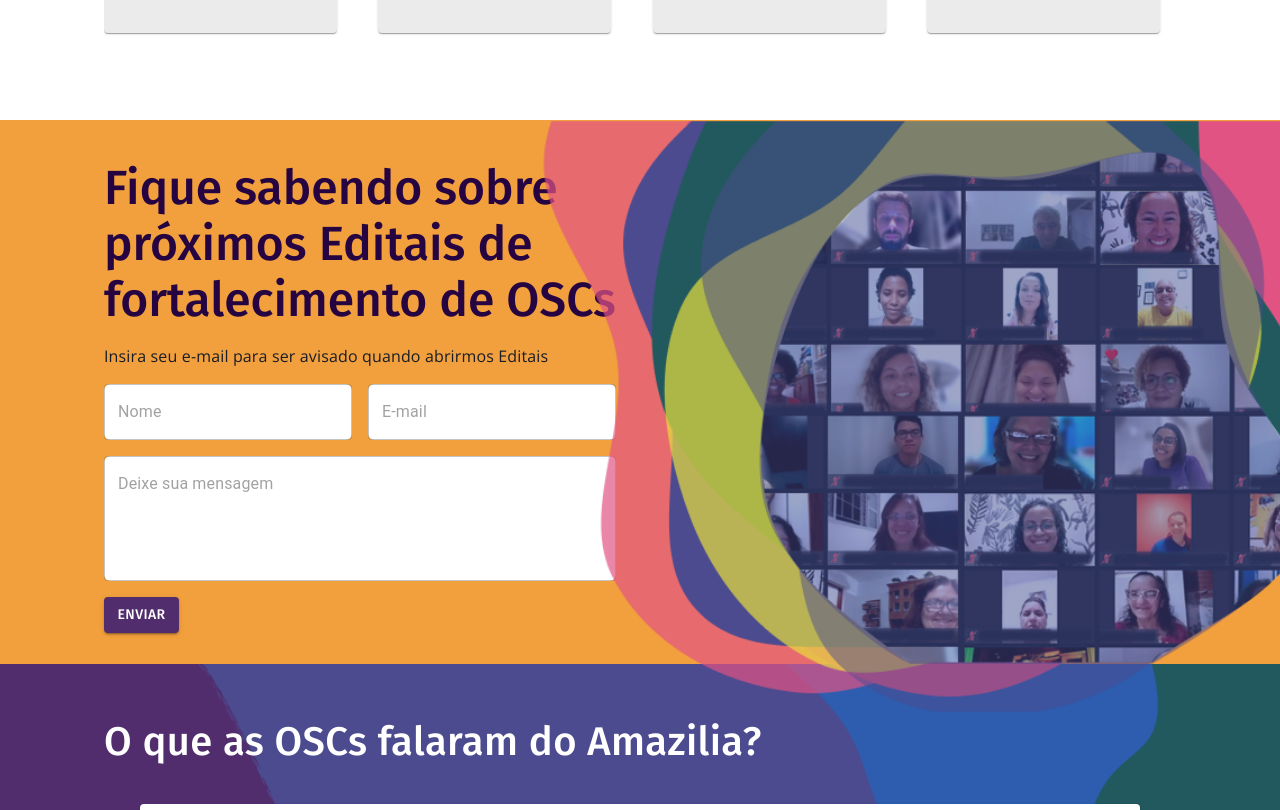
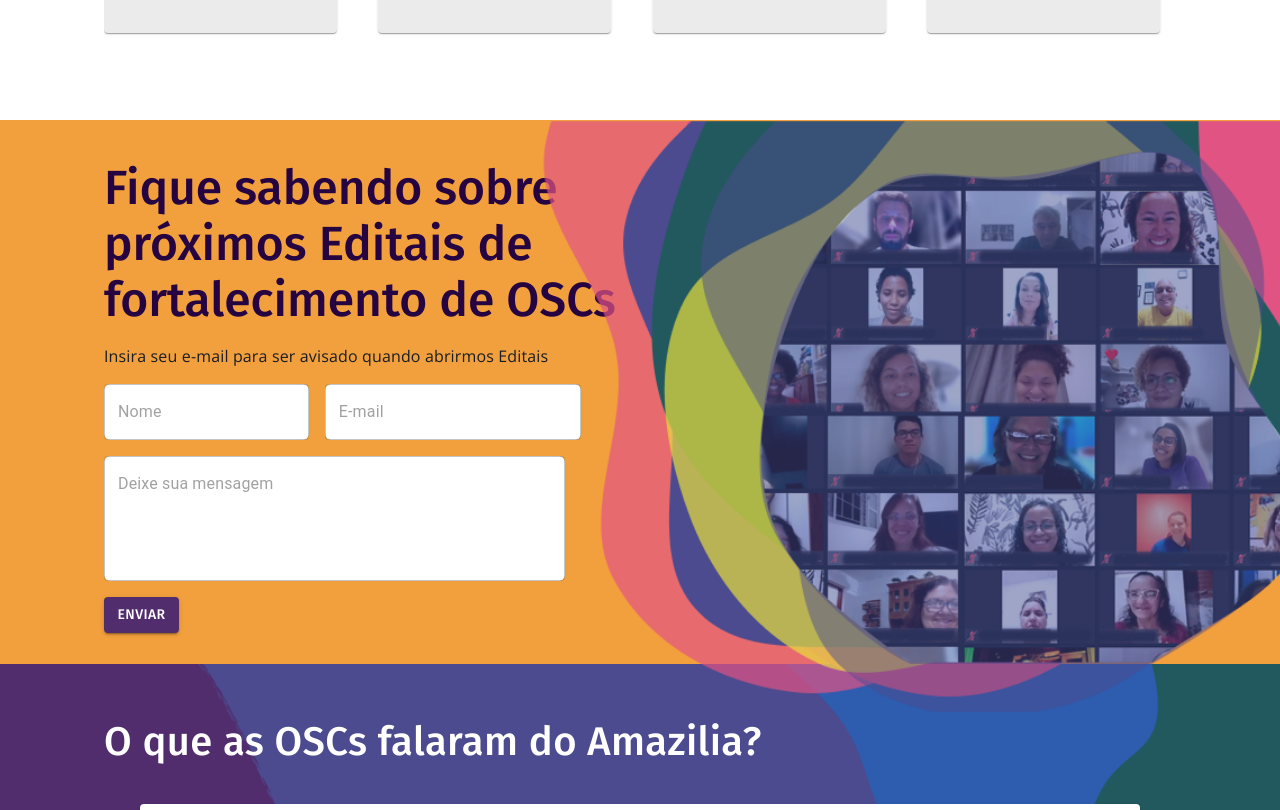
Before and after one commit to institutoamazilia/amazilia, a React (Vite) app: page / in a window 1280 px wide. Shown: the part 1280-2090 px from the top of the page. Built offline with nearby package versions, Linux system fonts and the light colour scheme; no server answers.

Commit message:
integration with SENDINBLUE email manager

```diff
--- a/src/components/footer/Footer.tsx
+++ b/src/components/footer/Footer.tsx
@@ -1,40 +1,127 @@
-import { Box, Divider, IconButton } from '@mui/material'
-import Button from '@mui/material/Button/Button'
-import Checkbox from '@mui/material/Checkbox/Checkbox'
-import FormControl from '@mui/material/FormControl/FormControl'
-import TextField from '@mui/material/TextField/TextField'
-import Typography from '@mui/material/Typography'
-import React from 'react'
-import background from '../../assets/footer-background.png'
-import Logo from '../../assets/logo.png'
+import { Box, Divider, IconButton } from "@mui/material";
+import Button from "@mui/material/Button/Button";
+import Checkbox from "@mui/material/Checkbox/Checkbox";
+import FormControl from "@mui/material/FormControl/FormControl";
+import TextField from "@mui/material/TextField/TextField";
+import Typography from "@mui/material/Typography";
+import React from "react";
+import background from "../../assets/footer-background.png";
+import Logo from "../../assets/logo.png";
 
-const BackgroundFooter= { backgroundImage: 'url('+background+')'}
+const BackgroundFooter = { backgroundImage: "url(" + background + ")" };
 
 export default function Footer() {
+  const [email, setEmail] = React.useState("");
+  const apiKey = process.env.SENDINBLUE_API_KEY;
+
+  const handleSubmit = async (event: { preventDefault: () => void }) => {
+    event.preventDefault();
+
+    try {
+      const response = await fetch("https://api.sendinblue.com/v3/contacts", {
+        method: "POST",
+        headers: {
+          Accept: "application/json",
+          "Content-Type": "application/json",
+          "api-key": apiKey,
+        },
+        body: JSON.stringify({
+          email,
+          listIds: [5], //	newsLetter list
+        }),
+      });
+
+      if (response.ok) {
+        setEmail("");
+      }
+    } catch (error) {
+      console.error(error);
+    }
+  };
 
   return (
-    <Box id="footer" style={BackgroundFooter} sx={{objectFit: "contain"}}>
-      <Box sx={{padding: "6rem", display: "flex", justifyContent: "space-between"}}>
+    <Box id="footer" style={BackgroundFooter} sx={{ objectFit: "contain" }}>
+      <Box paddingLeft={"5%"} pt="2%">
+        <img src={Logo} />
+      </Box>
+      <Box
+        sx={{
+          padding: "6rem",
+          display: "flex",
+          justifyContent: "space-between",
+        }}
+      >
         <Box>
-          <Typography fontFamily="Fira Sans" variant='h5'color="#FBFBFB">Receba nosso Boletim Informativo</Typography>
-          <Typography fontFamily="Open Sans" variant='body1'color="#FBFBFB">E fique por dentro de todas as novidades do Amazilia.</Typography>
-          <FormControl sx={{ display : "flex", flexDirection: "row", gap: "2rem", alignItems: "baseline"}}>
-            <TextField size='small'  sx={{ bgcolor: "white", borderRadius: "8px", width: 400, mt: "1rem"}} placeholder='Seu e-mail'/>
-            <Button sx={{ height:"40px"}} variant='contained'>assinar boletim</Button>
-
+          <Typography fontFamily="Fira Sans" variant="h5" color="#FBFBFB">
+            Receba nosso Boletim Informativo
+          </Typography>
+          <Typography fontFamily="Open Sans" variant="body1" color="#FBFBFB">
+            E fique por dentro de todas as novidades do Amazilia.
+          </Typography>
+          <FormControl
+            component="form"
+            id="sib-form"
+            data-type="boletim"
+            onSubmit={handleSubmit}
+            sx={{
+              display: "flex",
+              flexDirection: "row",
+              gap: "2rem",
+              alignItems: "baseline",
+            }}
+          >
+            <TextField
+              size="small"
+              sx={{
+                bgcolor: "white",
+                borderRadius: "8px",
+                width: 400,
+                mt: "1rem",
+              }}
+              type="email"
+              value={email}
+              onChange={(event) => setEmail(event.target.value)}
+              required
+              placeholder="Seu e-mail"
+            />
+            <Button type="submit" sx={{ height: "40px" }} variant="contained">
+              assinar boletim
+            </Button>
           </FormControl>
-          <Box sx={{ display: "flex", alignItems: "center", color: "white"}}>
-            <Checkbox sx={{color: "white"}}/>
+          <Box sx={{ display: "flex", alignItems: "center", color: "white" }}>
+            <Checkbox sx={{ color: "white" }} />
             <Typography>Concordo com a Política de Privacidade</Typography>
           </Box>
         </Box>
+
         <Box>
-          <Typography fontFamily="Fira Sans" color="white">Contribua com O amazilia</Typography>
-          <Typography fontFamily="Open Sans" color="white">Banco Itaú (341) <br/>Agência: 0151<br/>Conta corrente: 14.773-3<br/>CNPJ: 37.389.697/0001-44<br/>PIX: 37389697000144</Typography>
+          <Typography fontFamily="Fira Sans" color="white">
+            FALE CONOSCO
+          </Typography>
+          <Typography fontFamily="Open Sans" color="white">
+            contato@amazilia.org.br
+          </Typography>
+          <Typography fontFamily="Open Sans" color="white">
+            ouvidoria@amazilia.org.br
+          </Typography>
         </Box>
-        <div></div>
+
+        <Box>
+          <Typography fontFamily="Fira Sans" color="white">
+            Contribua com O amazilia
+          </Typography>
+          <Typography fontFamily="Open Sans" color="white">
+            Banco Itaú (341) <br />
+            Agência: 0151
+            <br />
+            Conta corrente: 14.773-3
+            <br />
+            CNPJ: 37.389.697/0001-44
+            <br />
+            PIX: 37389697000144
+          </Typography>
+        </Box>
       </Box>
-
     </Box>
-  )
+  );
 }
--- a/src/components/nextAnnouncements/NextAnnouncements.tsx
+++ b/src/components/nextAnnouncements/NextAnnouncements.tsx
@@ -1,48 +1,133 @@
-import React from 'react'
-import Box from '@mui/material/Box';
-import Typography from '@mui/material/Typography';
-import image from '../../assets/NextAnnouncements-image.png'
-import FormControl from '@mui/material/FormControl';
-import TextField from '@mui/material/TextField';
-import Button from '@mui/material/Button';
+import React, { useState } from "react";
+import Box from "@mui/material/Box";
+import Typography from "@mui/material/Typography";
+import image from "../../assets/NextAnnouncements-image.png";
+import FormControl from "@mui/material/FormControl";
+import TextField from "@mui/material/TextField";
+import Button from "@mui/material/Button";
+import { data } from "./data";
 
-interface INext {
-    title: string,
-    subt: string,
+export default function NextAnnouncements() {
+  const [email, setEmail] = useState("");
+  const [name, setName] = useState("");
+
+  const [message, setMessage] = useState("");
+  const [success, setSuccess] = useState(false);
+  const apiKey = process.env.SENDINBLUE_API_KEY;
+
+  const handleSubmit = async (event: { preventDefault: () => void }) => {
+    event.preventDefault();
+
+    try {
+      const response = await fetch("https://api.sendinblue.com/v3/contacts", {
+        method: "POST",
+        headers: {
+          Accept: "application/json",
+          "Content-Type": "application/json",
+          "api-key": apiKey,
+        },
+        body: JSON.stringify({
+          email,
+          listIds: [6], //	Editais
+          attributes: { firstname: name, message: message },
+        }),
+      });
+
+      if (response.ok) {
+        setSuccess(true);
+        setEmail("");
+        setMessage("");
       }
+    } catch (error) {
+      console.error(error);
+    }
+  };
+  return (
+    <Box id="Próximos Editais" bgcolor="#F2A03D" sx={{ display: "flex" }}>
+      <Box
+        sx={{
+          paddingLeft: { xs: "1rem", sm: "6.5rem" },
+          maxWidth: { xs: "100%", sm: "50%" },
+          paddingTop: "2.5rem",
+          paddingBottom: "1.9rem",
+        }}
+      >
+        <Typography fontFamily="Fira Sans" variant="h3" color="#260441">
+          {data.title}
+        </Typography>
+        <Typography my="1rem" fontFamily="Open Sans" color="#181D27">
+          {data.subt}
+        </Typography>
 
-const data = {
-    title: "Fique sabendo sobre próximos Editais de fortalecimento de OSCs",
-    subt: "Insira seu e-mail para ser avisado quando abrirmos Editais",
-}
+        <FormControl
+          component="form"
+          onSubmit={handleSubmit}
+          sx={{ gap: "1rem" }}
+        >
+          <Box>
+            <TextField
+              sx={{
+                bgcolor: "white",
+                borderRadius: "6px",
+                color: "#160226",
+                width: { xs: "90%", sm: "40%" },
+              }}
+              id="name-basic"
+              placeholder="Nome"
+              variant="outlined"
+              type="name"
+              value={name}
+              onChange={(event) => setName(event.target.value)}
+              required
+            />
+            <TextField
+              sx={{
+                bgcolor: "white",
+                borderRadius: "6px",
+                marginLeft: { xs: "0", sm: "1rem" },
+                marginTop: { xs: "1rem", sm: "0" },
 
-const inputStyle = {
-    backgroundColor: "white",
-    paddingRight: "1rem",
-    paddingBottom: "1rem",
-    borderRadius: "20px",
-}
-export default function NextAnnouncements() {
-  return (
-    <Box id="Próximos Editais" bgcolor="#F2A03D" sx={{display: "flex"}}>
-        <Box sx={{paddingLeft :"6.5rem", maxWidth: "50%" , paddingTop : "2.5rem", paddingBottom: "1.9rem"}} >
-            <Typography fontFamily="Fira Sans" variant='h3' color="#260441">{data.title}</Typography>
-            <Typography my="1rem" fontFamily="Open Sans" color="#181D27">{data.subt}</Typography>
-
-            <FormControl sx={{gap: "1rem"}}>
-                <Box>
-                    <TextField sx={{bgcolor: "white", borderRadius: "6px", color:"#160226"}}  id="name-basic" placeholder="Nome" variant="outlined" />
-                    <TextField sx={{bgcolor: "white", borderRadius: "6px", marginLeft: "1rem",color:"#160226"}} id="name-basic" placeholder="E-mail" type="email" variant="outlined" />
+                color: "#160226",
+                width: { xs: "100%", sm: "50%" },
+              }}
+              id="name-basic"
+              placeholder="E-mail"
+              variant="outlined"
+              type="email"
+              value={email}
+              onChange={(event) => setEmail(event.target.value)}
+              required
+            />
           </Box>
-                <TextField sx={{bgcolor: "white", borderRadius: "6px",color:"#160226"}} multiline rows={4} placeholder='Deixe sua mensagem'></TextField>
-                <Button sx={{maxWidth:"75px", fontFamily:"Fira Sans"}} variant="contained">Enviar</Button>
+          <TextField
+            sx={{
+              bgcolor: "white",
+              borderRadius: "6px",
+              color: "#160226",
+              width: { xs: "90%" },
+            }}
+            multiline
+            rows={4}
+            placeholder="Deixe sua mensagem"
+          ></TextField>
+          <Button
+            sx={{ maxWidth: "75px", fontFamily: "Fira Sans" }}
+            variant="contained"
+            type="submit"
+          >
+            Enviar
+          </Button>
         </FormControl>
       </Box>
-        <Box sx={{position: "relative"}}>
-            <Box sx={{position: "absolute", left: "-100px"}}>
-                <img style={{width:"790px"}} src={image} alt="proximos editais foto" />
+      <Box sx={{ position: "relative", display: { xs: "none", sm: "block" } }}>
+        <Box sx={{ position: "absolute", left: "-100px" }}>
+          <img
+            style={{ width: "790px" }}
+            src={image}
+            alt="proximos editais foto"
+          />
         </Box>
       </Box>
     </Box>
-  )
+  );
 }
--- /dev/null
+++ b/src/components/nextAnnouncements/data.tsx
@@ -0,0 +1,4 @@
+export const data = {
+  title: "Fique sabendo sobre próximos Editais de fortalecimento de OSCs",
+  subt: "Insira seu e-mail para ser avisado quando abrirmos Editais",
+};
```
Also changed, not shown: src/components/nextAnnouncements/newAnnouncements.css (added, +46 -0 lines). Lines whose indentation alone changed are shown as unchanged.
